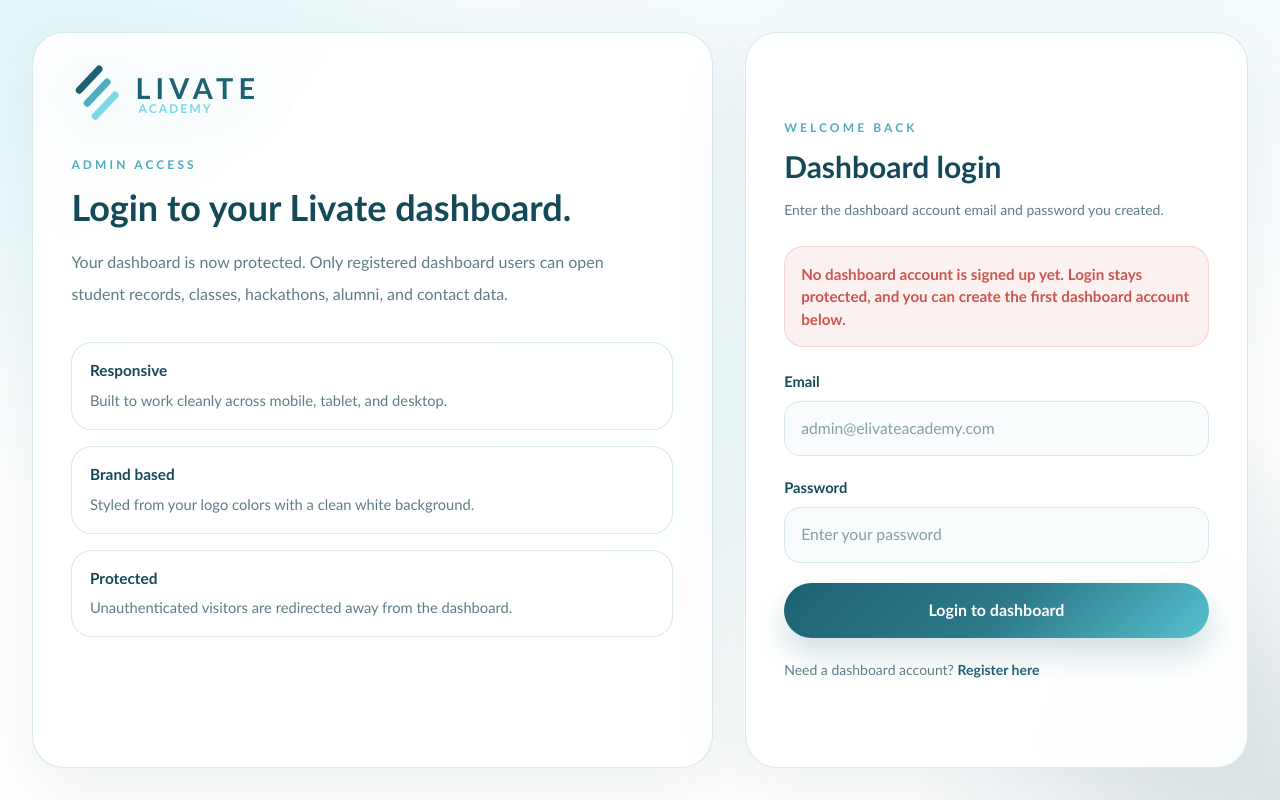
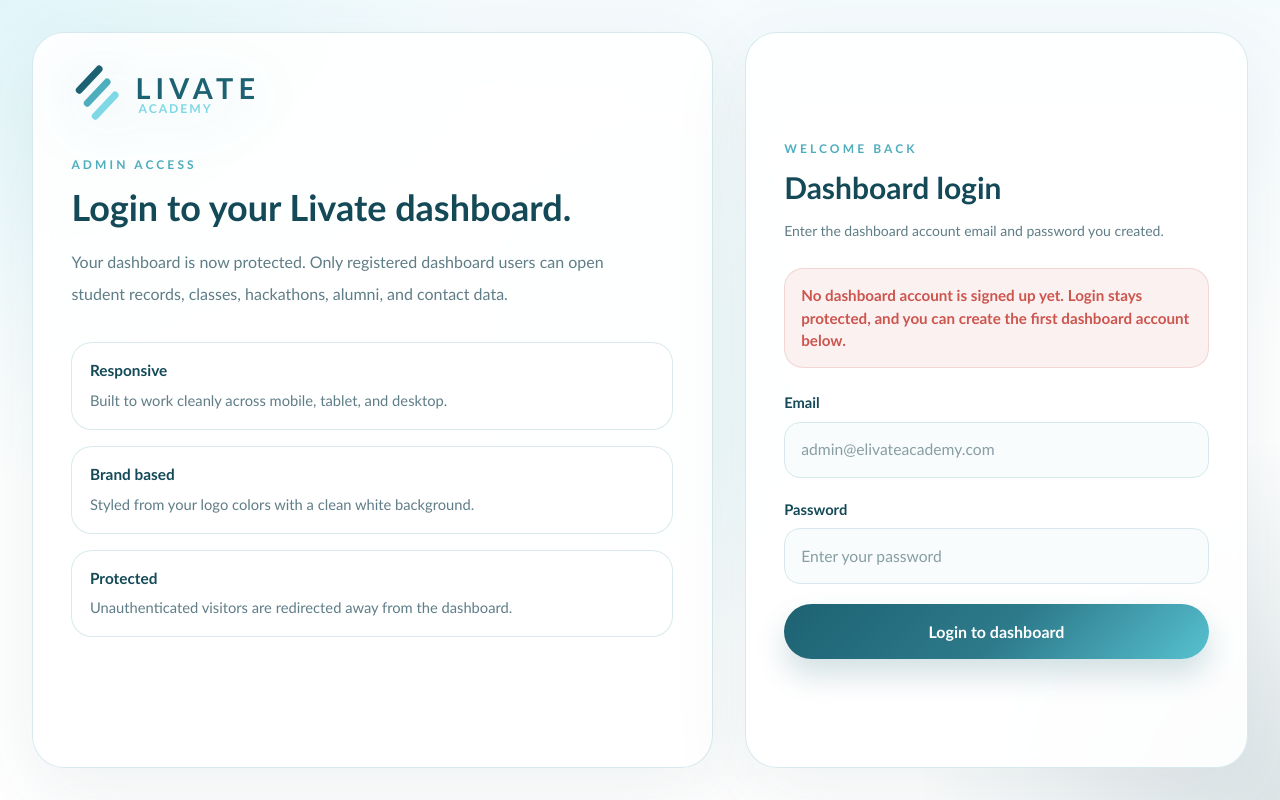
Before and after one commit to elivateict/elivate-academy1, a React (Vite) app in the folder frontend/: page /dashboard/login in a window 1280 px wide. Built offline with nearby package versions, Linux system fonts and the light colour scheme; no server answers.

Commit message:
register removed

```diff
--- a/frontend/src/pages/DashboardLogin.jsx
+++ b/frontend/src/pages/DashboardLogin.jsx
@@ -135,7 +135,7 @@
             </button>
           </form>
 
-          <p className="text-sm text-[#5f7d87]">
+          {/* <p className="text-sm text-[#5f7d87]">
             Need a dashboard account?{" "}
             <Link
               to="/dashboard/register"
@@ -143,7 +143,7 @@
             >
               Register here
             </Link>
-          </p>
+          </p> */}
         </section>
       </div>
     </div>
```
